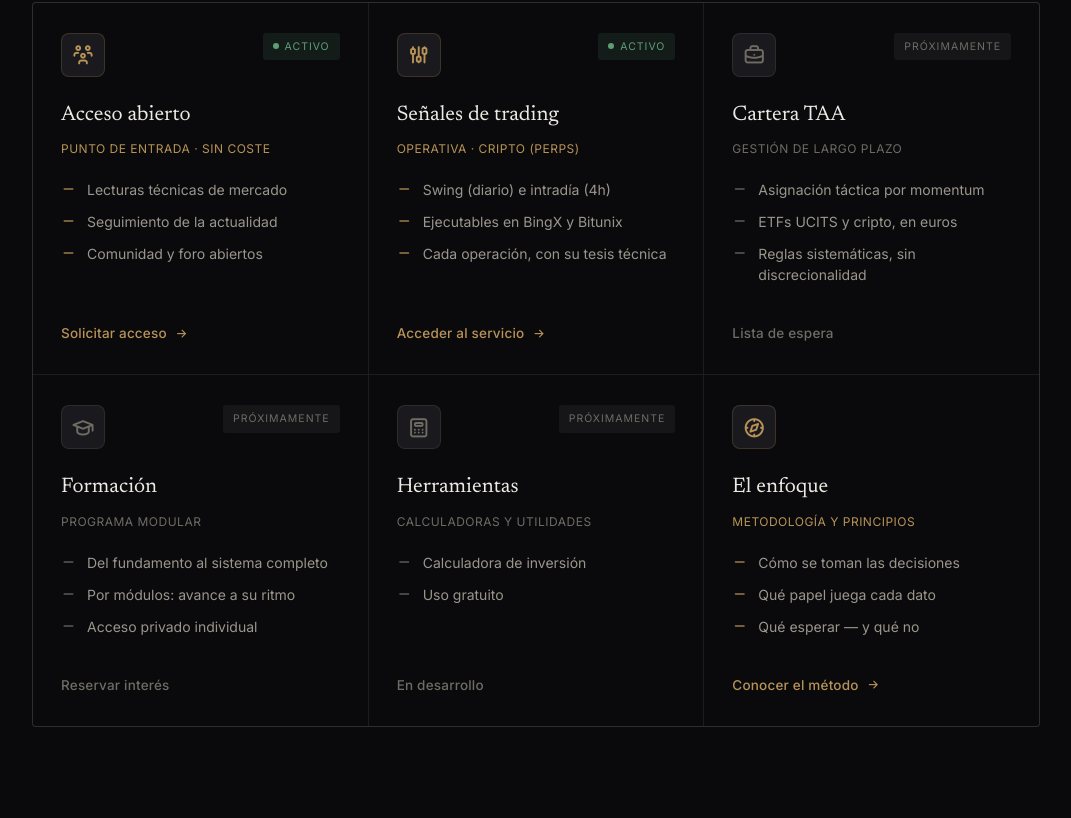
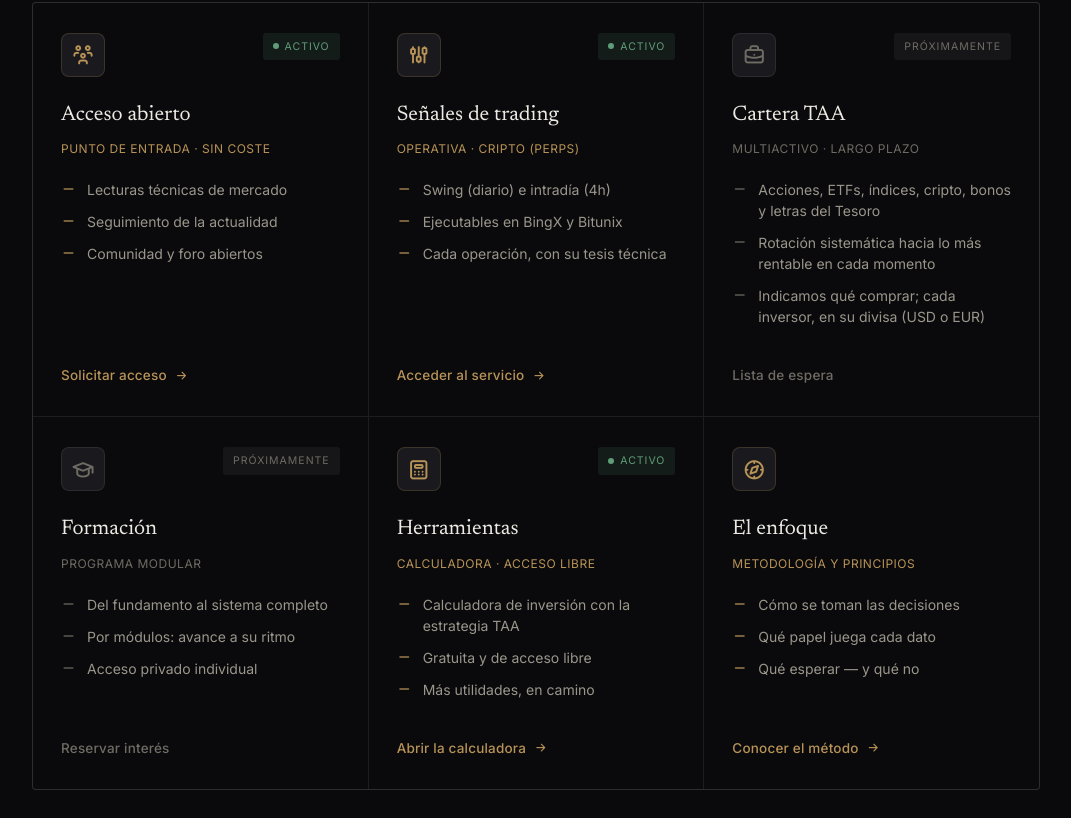
Before and after one commit to comerciante220600-ui/javitrader-hub, a plain HTML site: page index.html in a window 1280 px wide. Shown: the part 1022-1840 px from the top of the page, without its empty margins (104-1175 px from the left). Drawn offline with Linux system fonts and the light colour scheme.

Commit message:
Afina TAA (multiactivo USD, indicamos qué comprar) + calculadora activa + disclaimer multiactivo

```diff
--- a/index.html
+++ b/index.html
@@ -191,11 +191,11 @@
           <span class="badge off">Próximamente</span>
         </div>
         <h3>Cartera TAA</h3>
-        <div class="csub">Gestión de largo plazo</div>
+        <div class="csub">Multiactivo · Largo plazo</div>
         <ul class="bullets">
-          <li><i class="ti ti-minus"></i>Asignación táctica por momentum</li>
-          <li><i class="ti ti-minus"></i>ETFs UCITS y cripto, en euros</li>
-          <li><i class="ti ti-minus"></i>Reglas sistemáticas, sin discrecionalidad</li>
+          <li><i class="ti ti-minus"></i>Acciones, ETFs, índices, cripto, bonos y letras del Tesoro</li>
+          <li><i class="ti ti-minus"></i>Rotación sistemática hacia lo más rentable en cada momento</li>
+          <li><i class="ti ti-minus"></i>Indicamos qué comprar; cada inversor, en su divisa (USD o EUR)</li>
         </ul>
         <span class="cta muted">Lista de espera</span>
       </div>
@@ -215,19 +215,20 @@
         <span class="cta muted">Reservar interés</span>
       </div>
 
-      <div class="card soon">
+      <a class="card live" href="#">
         <div class="card-top">
           <span class="icon"><i class="ti ti-calculator"></i></span>
-          <span class="badge off">Próximamente</span>
+          <span class="badge on"><span class="dot"></span>Activo</span>
         </div>
         <h3>Herramientas</h3>
-        <div class="csub">Calculadoras y utilidades</div>
+        <div class="csub">Calculadora · Acceso libre</div>
         <ul class="bullets">
-          <li><i class="ti ti-minus"></i>Calculadora de inversión</li>
-          <li><i class="ti ti-minus"></i>Uso gratuito</li>
+          <li><i class="ti ti-minus"></i>Calculadora de inversión con la estrategia TAA</li>
+          <li><i class="ti ti-minus"></i>Gratuita y de acceso libre</li>
+          <li><i class="ti ti-minus"></i>Más utilidades, en camino</li>
         </ul>
-        <span class="cta muted">En desarrollo</span>
-      </div>
+        <span class="cta">Abrir la calculadora <i class="ti ti-arrow-right"></i></span>
+      </a>
 
       <a class="card live" href="#enfoque">
         <div class="card-top">
@@ -321,7 +322,7 @@
         <a href="#" aria-label="X"><i class="ti ti-brand-x"></i></a>
       </div>
     </div>
-    <p class="disclaimer">© 2026 JaviTrader. JaviTrader ofrece contenido educativo y de análisis de mercado; no constituye asesoramiento financiero ni de inversión. La inversión y el trading en criptoactivos y otros instrumentos conllevan un alto riesgo de pérdida del capital invertido. Las rentabilidades pasadas no garantizan rentabilidades futuras. Opere e invierta únicamente con capital que pueda permitirse perder.</p>
+    <p class="disclaimer">© 2026 JaviTrader. JaviTrader ofrece contenido educativo y de análisis de mercado; no constituye asesoramiento financiero ni de inversión. La inversión y el trading en criptoactivos, valores y otros instrumentos financieros conllevan un alto riesgo de pérdida del capital invertido. Las rentabilidades pasadas no garantizan rentabilidades futuras. Opere e invierta únicamente con capital que pueda permitirse perder.</p>
   </div>
 </footer>
 
```
